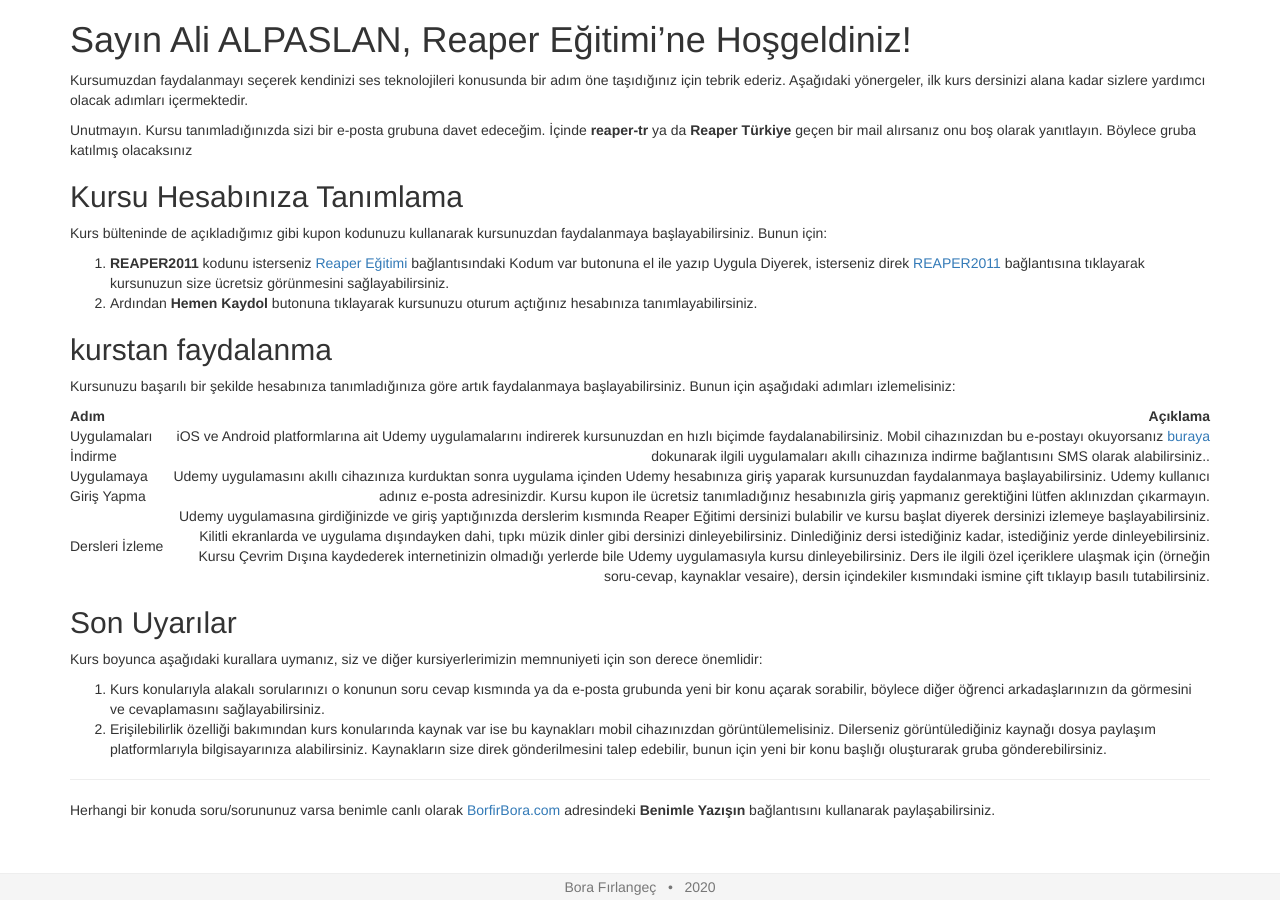
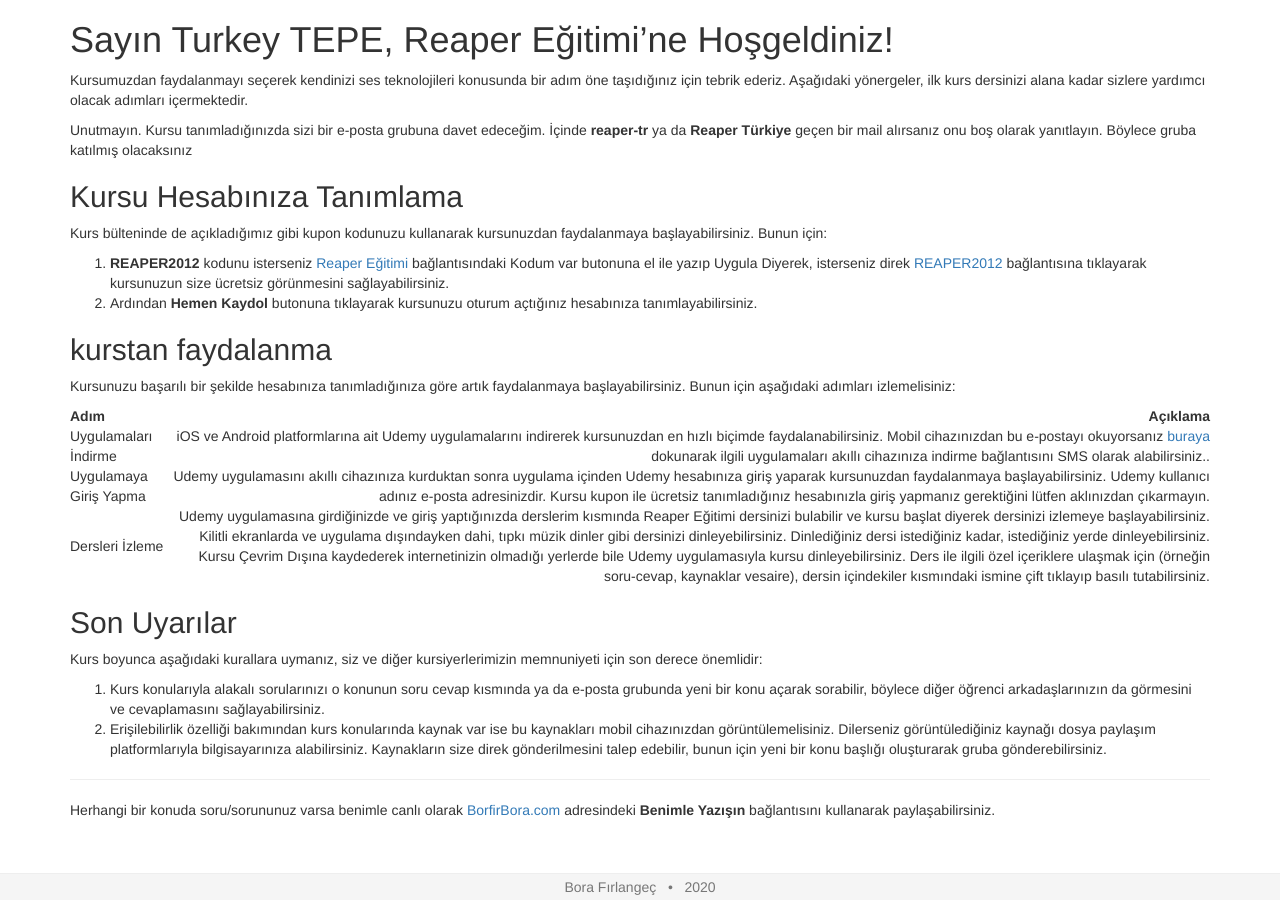
Before and after one commit to borfirbora/borfirbora.github.io, a Jekyll site: the page built from hosgeldin-iletisi.md, in a window 1280 px wide. Built offline with Jekyll 4.4.1, drawn with Linux system fonts in a browser that asks for light colours.

Commit message:
Update hosgeldin-iletisi.md
şlkasjdfşlksajf

```diff
--- a/hosgeldin-iletisi.md
+++ b/hosgeldin-iletisi.md
@@ -1,9 +1,9 @@
 ---
 title: Hoşgeldin iletisi
 layout: minimal
-isim: Ali ALPASLAN
-kupon: REAPER2011
-kupon_link: https://www.udemy.com/course/reaper-egitimi/?couponCode=REAPER2011&password=reaper101
+isim: Turkey TEPE
+kupon: REAPER2012
+kupon_link: https://www.udemy.com/course/reaper-egitimi/?couponCode=REAPER2012&password=reaper101
 ---
 # Sayın {{ page.isim }}, Reaper Eğitimi'ne Hoşgeldiniz!
 
```
